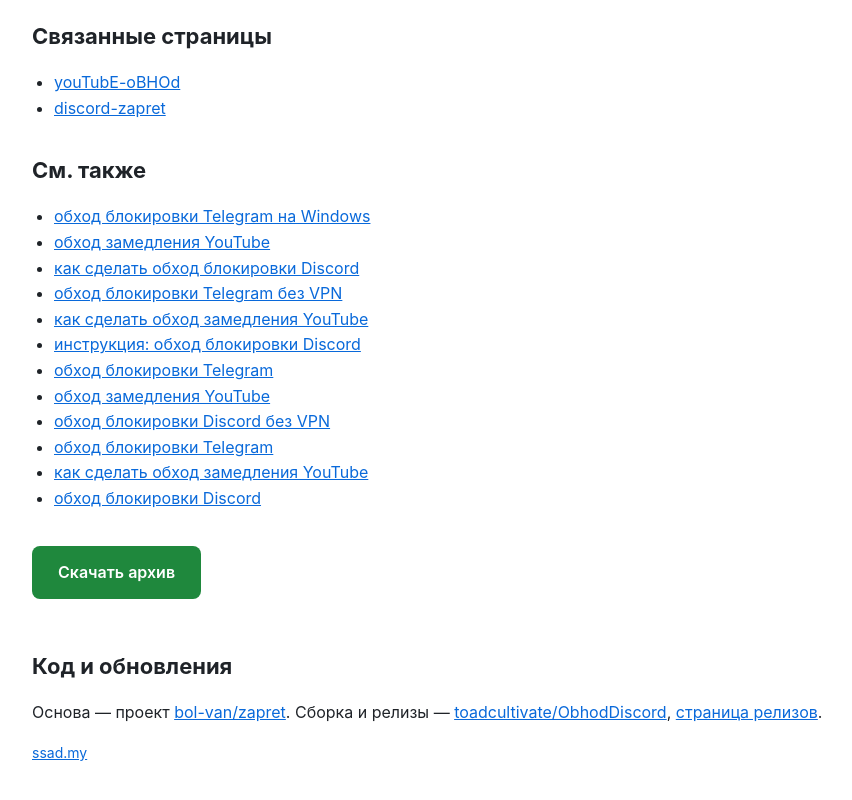
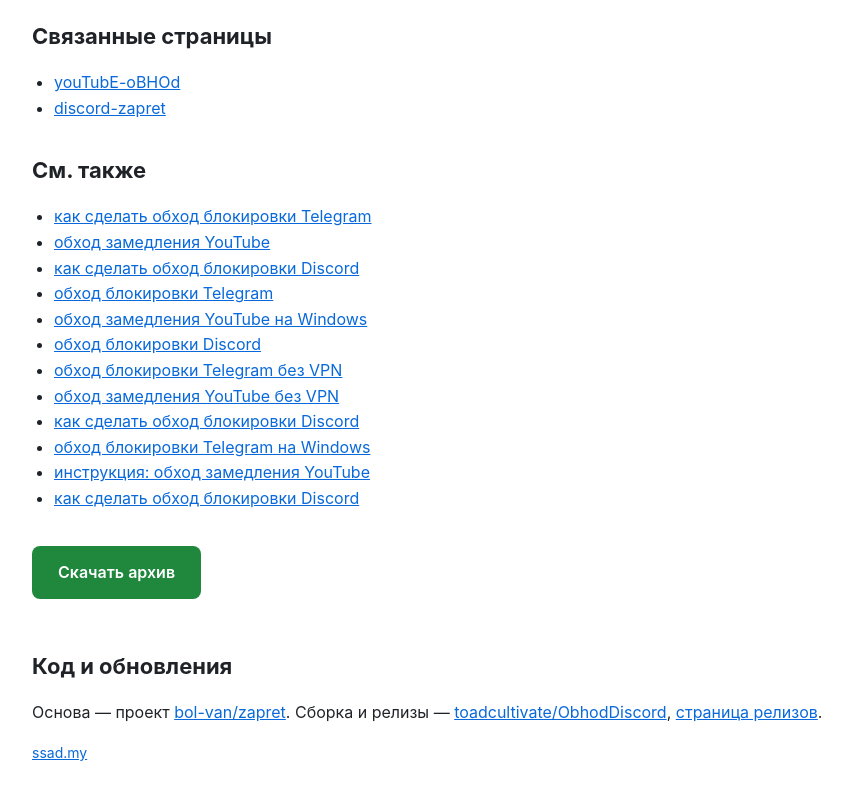
Before and after one commit to ToadCultivate/ObhodDiscord, a plain HTML site: page docs/index.html in a window 1280 px wide. Shown: the part 1964-2764 px from the top of the page, without its empty margins (198-1050 px from the left). Drawn offline with Linux system fonts and the light colour scheme.

Commit message:
Refresh documentation

```diff
--- a/docs/index.html
+++ b/docs/index.html
@@ -95,18 +95,18 @@
 
   <h2>См. также</h2>
   <ul>
-    <li><a href="https://github.com/flameraagitate/obHODTelegRAM">обход блокировки Telegram на Windows</a></li>
-    <li><a href="https://github.com/axolotlmemorialize/youtube-unban">обход замедления YouTube</a></li>
-    <li><a href="https://github.com/barbcorporal/diSCord-OBhod">как сделать обход блокировки Discord</a></li>
-    <li><a href="https://github.com/chartcontrollerlimit/Telegram-Obhod">обход блокировки Telegram без VPN</a></li>
-    <li><a href="https://github.com/bailiffrectifier/Youtube-Obhod">как сделать обход замедления YouTube</a></li>
-    <li><a href="https://github.com/snaremedictitle/DiscordObhod">инструкция: обход блокировки Discord</a></li>
-    <li><a href="https://github.com/cyclonescreenminaret/TelegramObhod">обход блокировки Telegram</a></li>
-    <li><a href="https://github.com/partmcadjust/yoUTUBe-unBaN">обход замедления YouTube</a></li>
-    <li><a href="https://github.com/axisnearpiazza85/DiscordObhod">обход блокировки Discord без VPN</a></li>
-    <li><a href="https://github.com/scaleczarpincers/teleGRAmobhOD">обход блокировки Telegram</a></li>
-    <li><a href="https://github.com/financialcavity/youTubE-oBHOd">как сделать обход замедления YouTube</a></li>
-    <li><a href="https://github.com/signjackdawtag21/discordzapret">обход блокировки Discord</a></li>
+    <li><a href="https://github.com/moduleprotector/zapret-telegram">как сделать обход блокировки Telegram</a></li>
+    <li><a href="https://github.com/lacquersorcererlist/youtubezapret">обход замедления YouTube</a></li>
+    <li><a href="https://github.com/trackbakerpropagate/zaprET-DiSCOrd">как сделать обход блокировки Discord</a></li>
+    <li><a href="https://github.com/duskkishroud/zaPRETtElegrAm">обход блокировки Telegram</a></li>
+    <li><a href="https://github.com/brickswimmer/yoUTUbeoBhod">обход замедления YouTube на Windows</a></li>
+    <li><a href="https://github.com/blackverse26/zapretdiscord">обход блокировки Discord</a></li>
+    <li><a href="https://github.com/purplegooseelevator/zaprEt-TELEgraM">обход блокировки Telegram без VPN</a></li>
+    <li><a href="https://github.com/forestcoxswainduct/zapRET-YOutUBE">обход замедления YouTube без VPN</a></li>
+    <li><a href="https://github.com/bravestudentvent91/zapRETDiscORd">как сделать обход блокировки Discord</a></li>
+    <li><a href="https://github.com/tensorshograb/telegramzapret">обход блокировки Telegram на Windows</a></li>
+    <li><a href="https://github.com/originsaintspike/yOUTubeZaprET">инструкция: обход замедления YouTube</a></li>
+    <li><a href="https://github.com/wisepebbleprosper/discordzapret">как сделать обход блокировки Discord</a></li>
   </ul>
 
   <p><a class="cta" href="https://github.com/toadcultivate/ObhodDiscord/releases/latest">Скачать архив</a></p>
```
